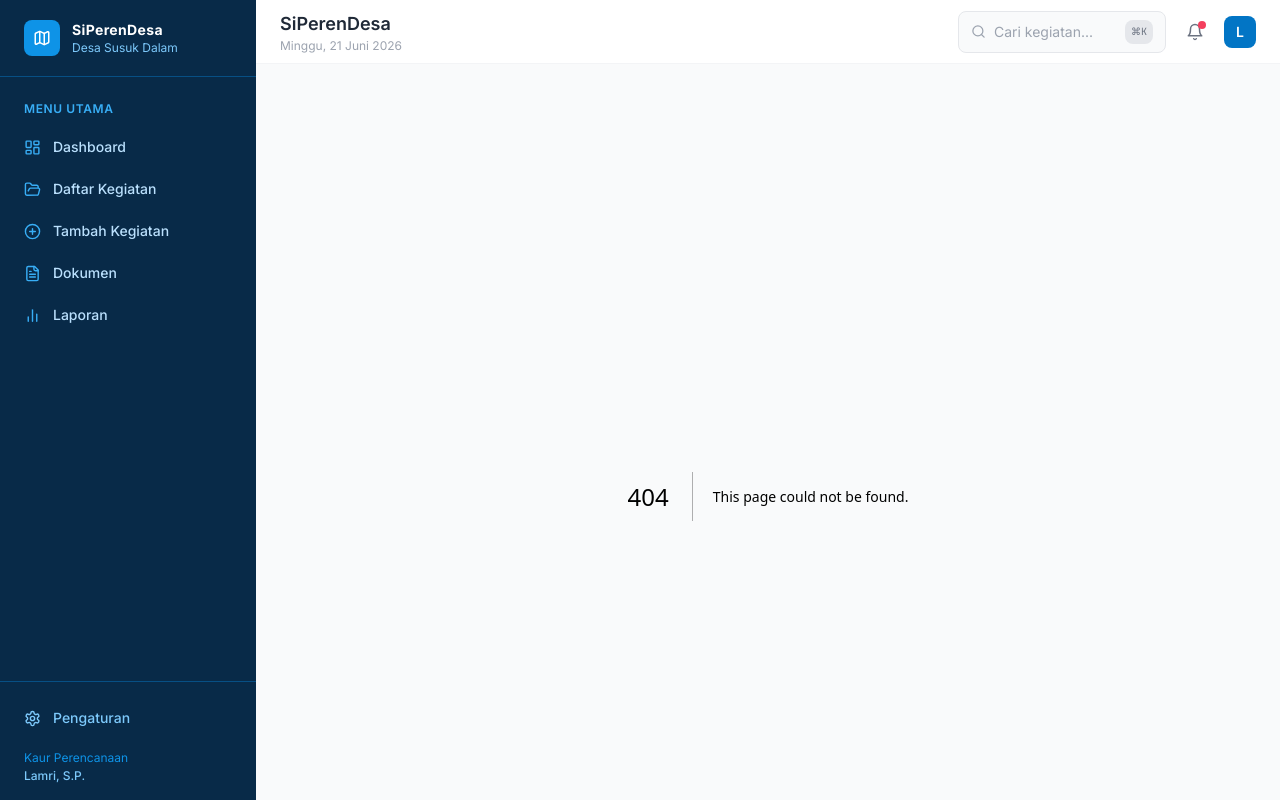
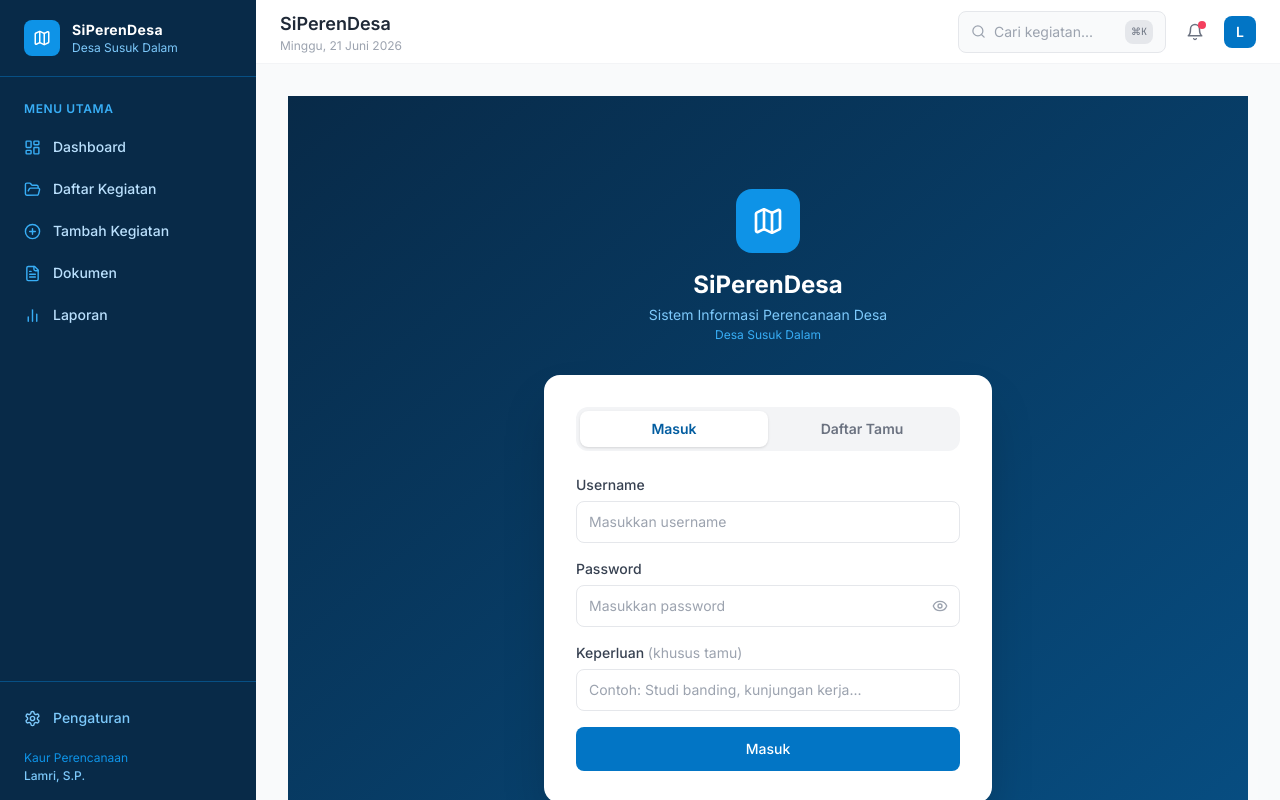
Before and after one commit to jamurkampus/siperencana-desa, a Next.js app: page /login in a window 1280 px wide. Before the commit this address had no page. Built offline with nearby package versions, Linux system fonts and the light colour scheme.

Commit message:
Create page.tsx

```diff
--- /dev/null
+++ b/src/app/login/page.tsx
@@ -0,0 +1,206 @@
+"use client";
+// src/app/login/page.tsx
+import { useState } from "react";
+import { signIn } from "next-auth/react";
+import { useRouter } from "next/navigation";
+import { Loader2, Map, Eye, EyeOff } from "lucide-react";
+
+export default function LoginPage() {
+  const router = useRouter();
+  const [mode, setMode] = useState<"login" | "daftar">("login");
+  const [loading, setLoading] = useState(false);
+  const [error, setError] = useState("");
+  const [showPassword, setShowPassword] = useState(false);
+  const [form, setForm] = useState({
+    username: "", password: "", nama: "", instansi: "", keperluan: "",
+  });
+
+  async function handleLogin(e: React.FormEvent) {
+    e.preventDefault();
+    setLoading(true);
+    setError("");
+    try {
+      const res = await signIn("credentials", {
+        username: form.username,
+        password: form.password,
+        keperluan: form.keperluan,
+        redirect: false,
+      });
+      if (res?.error) {
+        setError("Username atau password salah");
+      } else {
+        router.push("/dashboard");
+        router.refresh();
+      }
+    } finally {
+      setLoading(false);
+    }
+  }
+
+  async function handleDaftar(e: React.FormEvent) {
+    e.preventDefault();
+    setLoading(true);
+    setError("");
+    try {
+      const res = await fetch("/api/auth/daftar", {
+        method: "POST",
+        headers: { "Content-Type": "application/json" },
+        body: JSON.stringify({
+          username: form.username,
+          password: form.password,
+          nama: form.nama,
+          instansi: form.instansi,
+        }),
+      });
+      const data = await res.json();
+      if (!res.ok) {
+        setError(data.error ?? "Gagal mendaftar");
+      } else {
+        setMode("login");
+        setError("");
+        setForm({ ...form, nama: "", instansi: "" });
+      }
+    } finally {
+      setLoading(false);
+    }
+  }
+
+  return (
+    <div className="min-h-screen bg-gradient-to-br from-primary-950 to-primary-800 flex items-center justify-center p-4">
+      <div className="w-full max-w-md">
+        {/* Logo */}
+        <div className="text-center mb-8">
+          <div className="w-16 h-16 bg-primary-500 rounded-2xl flex items-center justify-center mx-auto mb-4">
+            <Map size={32} className="text-white" />
+          </div>
+          <h1 className="text-2xl font-bold text-white">SiPerenDesa</h1>
+          <p className="text-primary-300 text-sm mt-1">Sistem Informasi Perencanaan Desa</p>
+          <p className="text-primary-400 text-xs mt-0.5">Desa Susuk Dalam</p>
+        </div>
+
+        {/* Card */}
+        <div className="bg-white rounded-2xl shadow-2xl p-8">
+          {/* Tab */}
+          <div className="flex mb-6 bg-gray-100 rounded-xl p-1">
+            <button
+              onClick={() => { setMode("login"); setError(""); }}
+              className={`flex-1 py-2 text-sm font-semibold rounded-lg transition-all ${mode === "login" ? "bg-white shadow text-primary-700" : "text-gray-500"}`}
+            >
+              Masuk
+            </button>
+            <button
+              onClick={() => { setMode("daftar"); setError(""); }}
+              className={`flex-1 py-2 text-sm font-semibold rounded-lg transition-all ${mode === "daftar" ? "bg-white shadow text-primary-700" : "text-gray-500"}`}
+            >
+              Daftar Tamu
+            </button>
+          </div>
+
+          {error && (
+            <div className="bg-rose-50 border border-rose-200 text-rose-700 text-sm px-4 py-3 rounded-xl mb-4">
+              {error}
+            </div>
+          )}
+
+          {mode === "login" ? (
+            <form onSubmit={handleLogin} className="space-y-4">
+              <div>
+                <label className="label">Username</label>
+                <input
+                  value={form.username}
+                  onChange={e => setForm(p => ({ ...p, username: e.target.value }))}
+                  className="input-field"
+                  placeholder="Masukkan username"
+                  required
+                />
+              </div>
+              <div>
+                <label className="label">Password</label>
+                <div className="relative">
+                  <input
+                    type={showPassword ? "text" : "password"}
+                    value={form.password}
+                    onChange={e => setForm(p => ({ ...p, password: e.target.value }))}
+                    className="input-field pr-10"
+                    placeholder="Masukkan password"
+                    required
+                  />
+                  <button type="button" onClick={() => setShowPassword(p => !p)} className="absolute right-3 top-1/2 -translate-y-1/2 text-gray-400">
+                    {showPassword ? <EyeOff size={16} /> : <Eye size={16} />}
+                  </button>
+                </div>
+              </div>
+              <div>
+                <label className="label">Keperluan <span className="text-gray-400 font-normal">(khusus tamu)</span></label>
+                <input
+                  value={form.keperluan}
+                  onChange={e => setForm(p => ({ ...p, keperluan: e.target.value }))}
+                  className="input-field"
+                  placeholder="Contoh: Studi banding, kunjungan kerja..."
+                />
+              </div>
+              <button type="submit" disabled={loading} className="btn-primary w-full justify-center py-3">
+                {loading ? <Loader2 size={16} className="animate-spin" /> : null}
+                {loading ? "Memproses..." : "Masuk"}
+              </button>
+            </form>
+          ) : (
+            <form onSubmit={handleDaftar} className="space-y-4">
+              <div>
+                <label className="label">Nama Lengkap</label>
+                <input
+                  value={form.nama}
+                  onChange={e => setForm(p => ({ ...p, nama: e.target.value }))}
+                  className="input-field"
+                  placeholder="Nama lengkap Anda"
+                  required
+                />
+              </div>
+              <div>
+                <label className="label">Instansi / Asal</label>
+                <input
+                  value={form.instansi}
+                  onChange={e => setForm(p => ({ ...p, instansi: e.target.value }))}
+                  className="input-field"
+                  placeholder="Nama instansi atau asal daerah"
+                />
+              </div>
+              <div>
+                <label className="label">Username</label>
+                <input
+                  value={form.username}
+                  onChange={e => setForm(p => ({ ...p, username: e.target.value }))}
+                  className="input-field"
+                  placeholder="Buat username unik"
+                  required
+                />
+              </div>
+              <div>
+                <label className="label">Password</label>
+                <div className="relative">
+                  <input
+                    type={showPassword ? "text" : "password"}
+                    value={form.password}
+                    onChange={e => setForm(p => ({ ...p, password: e.target.value }))}
+                    className="input-field pr-10"
+                    placeholder="Minimal 6 karakter"
+                    required
+                    minLength={6}
+                  />
+                  <button type="button" onClick={() => setShowPassword(p => !p)} className="absolute right-3 top-1/2 -translate-y-1/2 text-gray-400">
+                    {showPassword ? <EyeOff size={16} /> : <Eye size={16} />}
+                  </button>
+                </div>
+              </div>
+              <button type="submit" disabled={loading} className="btn-primary w-full justify-center py-3">
+                {loading ? <Loader2 size={16} className="animate-spin" /> : null}
+                {loading ? "Mendaftar..." : "Daftar sebagai Tamu"}
+              </button>
+              <p className="text-xs text-gray-400 text-center">Akun tamu hanya bisa melihat data, tidak bisa mengedit.</p>
+            </form>
+          )}
+        </div>
+      </div>
+    </div>
+  );
+}
```
